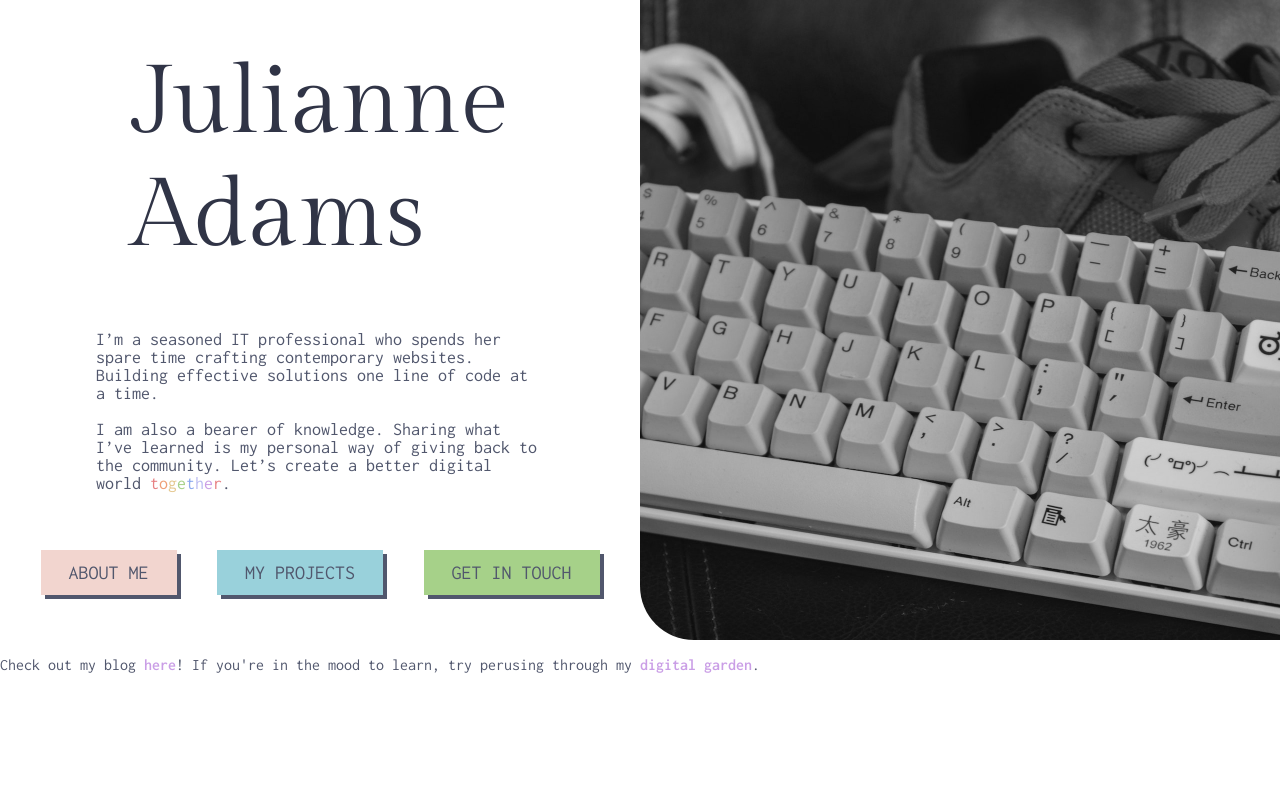
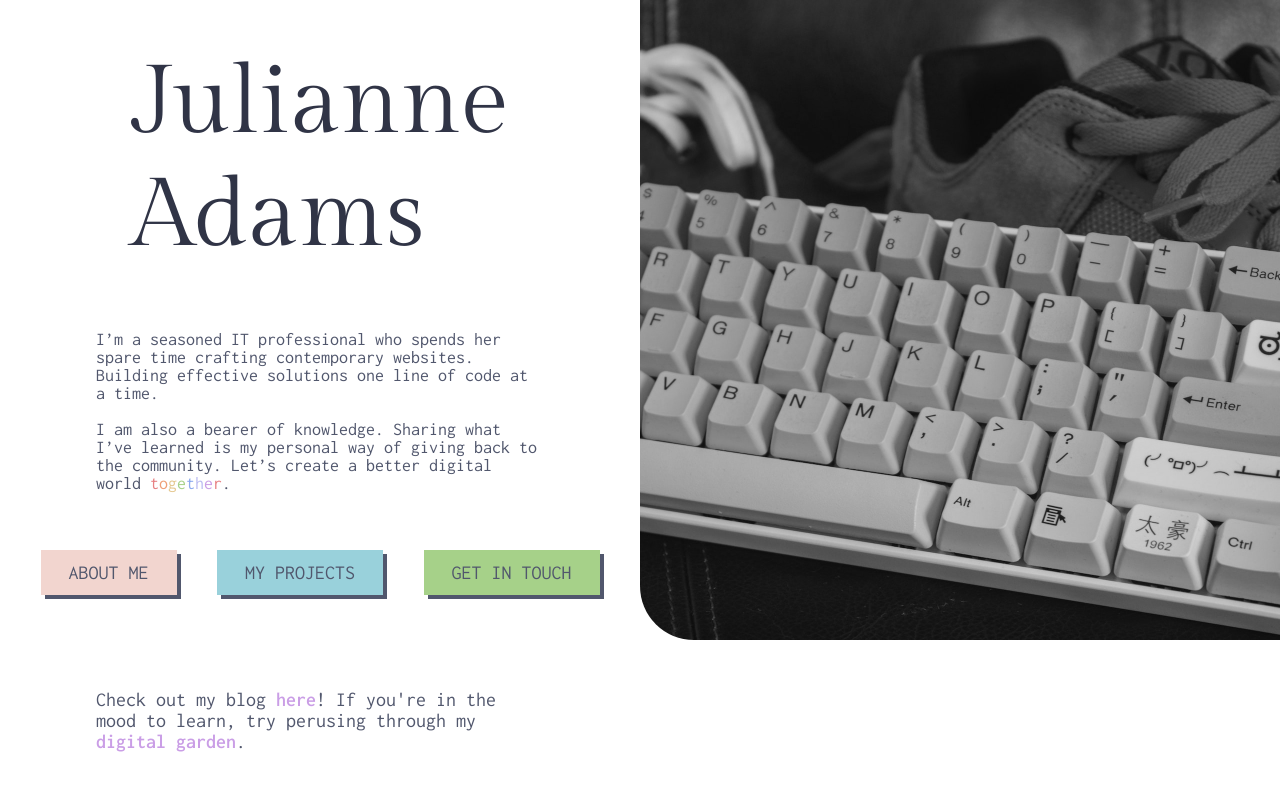
Before and after one commit to LeftySolara/personal-website, a React (Vite) app: page / in a window 1280 px wide. Shown: the top 790 px of the page. Built offline with nearby package versions, Linux system fonts and the light colour scheme; some icons are missing.

Commit message:
Add: social media buttons

```diff
--- a/package.json
+++ b/package.json
@@ -18,6 +18,7 @@
     "react-dom": "^18.2.0"
   },
   "devDependencies": {
+    "@iconify/react": "^4.1.1",
     "@testing-library/jest-dom": "^6.1.4",
     "@testing-library/react": "^14.1.0",
     "@types/node": "^20.9.1",
--- a/src/components/Footer/Footer.tsx
+++ b/src/components/Footer/Footer.tsx
@@ -1,11 +1,55 @@
+import { Icon } from "@iconify/react";
+
+const SocialMediaButton = ({
+  iconCode,
+  href,
+}: {
+  iconCode: string;
+  href: string;
+}) => {
+  const socialButtonColor = "#51576d";
+  const socialButtonSize = "60";
+
+  return (
+    <a href={href}>
+      <Icon
+        icon={iconCode}
+        color={socialButtonColor}
+        height={socialButtonSize}
+        width={socialButtonSize}
+      />
+    </a>
+  );
+};
+
 const Footer = () => {
   return (
     <div className="footer">
-      <p>
-        Check out my blog <a href="https://blog.julianneadams.dev">here</a>! If
-        you&apos;re in the mood to learn, try perusing through my{" "}
-        <a href="https://wiki.julianneadams.dev">digital garden</a>.
-      </p>
+      <div className="footer-body-container">
+        <p>
+          Check out my blog <a href="https://blog.julianneadams.dev">here</a>!
+          If you&apos;re in the mood to learn, try perusing through my{" "}
+          <a href="https://wiki.julianneadams.dev">digital garden</a>.
+        </p>
+      </div>
+      <div className="socials-container">
+        <SocialMediaButton
+          iconCode="ic:baseline-email"
+          href="mailto:julianne@julianneadams.dev"
+        />
+        <SocialMediaButton
+          iconCode="mdi:github"
+          href="https://github.com/LeftySolara"
+        />
+        <SocialMediaButton
+          iconCode="mdi:linkedin"
+          href="https://linkedin.com/in/julianneadams"
+        />
+        <SocialMediaButton
+          iconCode="mdi:twitter"
+          href="https://twitter.com/leftysolara"
+        />
+      </div>
     </div>
   );
 };
--- a/src/scss/components/_footer.scss
+++ b/src/scss/components/_footer.scss
@@ -2,7 +2,12 @@
 @use "../themes/default" as theme;
 
 .footer {
+  display: flex;
+  flex-flow: row nowrap;
+  align-items: center;
+  height: 20vh;
   font-family: $body-font-stack;
+  font-size: 20px;
   color: map-get(theme.$colors, "surface1");
 }
 
@@ -10,3 +15,16 @@
   font-weight: $font-weight-semibold;
   color: map-get(theme.$colors, "mauve");
 }
+
+.footer-body-container {
+  width: 50%;
+  padding: 0px 96px 0px 96px;
+}
+
+.socials-container {
+  display: flex;
+  flex-flow: row nowrap;
+  justify-content: center;
+  gap: 40px;
+  width: 50%;
+}
```
Also changed, not shown: 1 other file (tests, documents, lock files or other folders).
